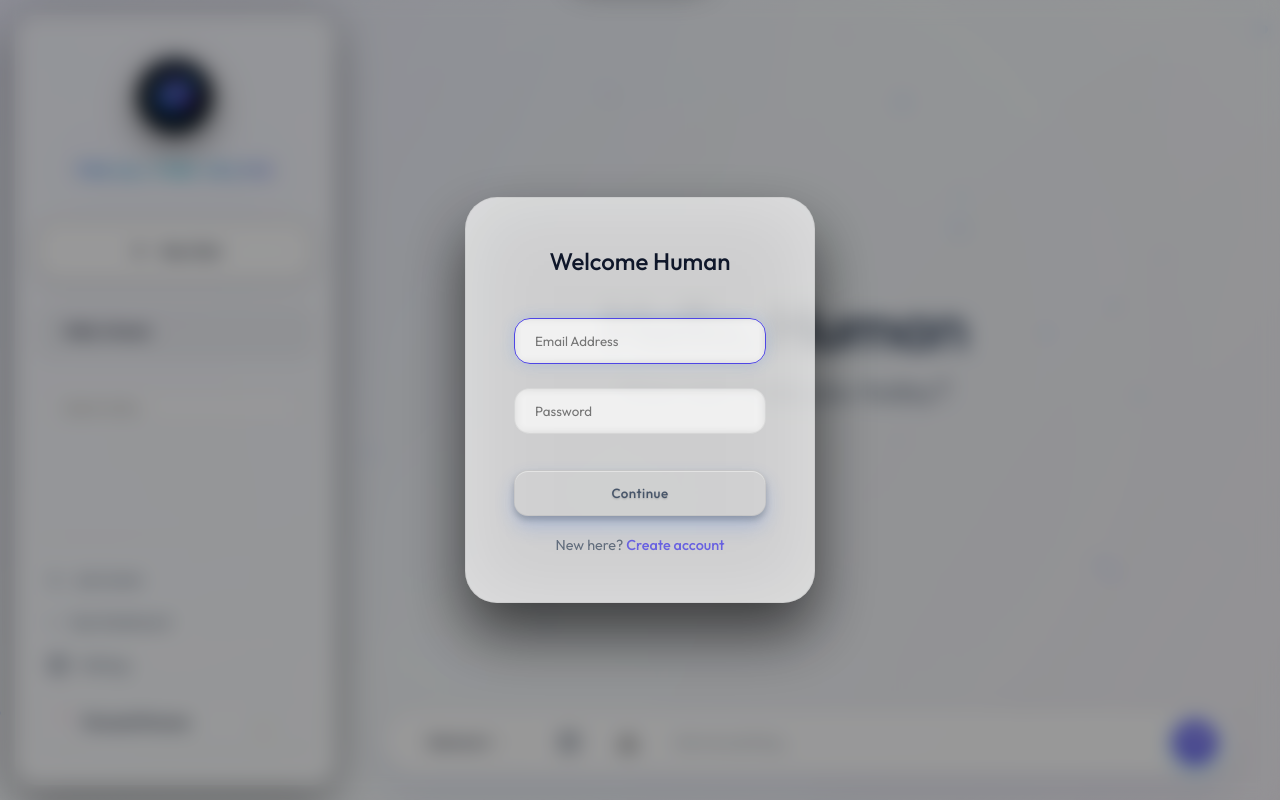
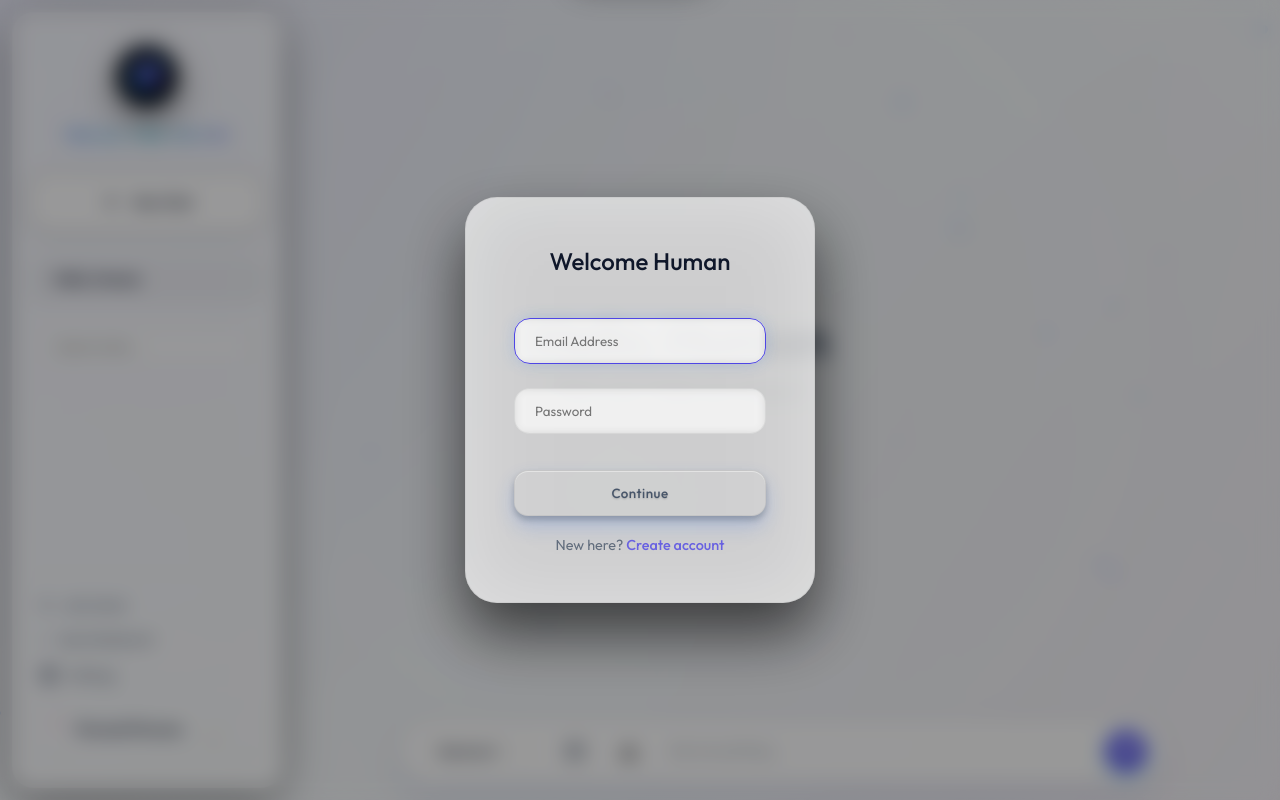
Before and after one commit to aniruddhakumarpaul/The-All-Time-Helper, a FastAPI app: page / in a window 1280 px wide. Run offline with FastAPI, Linux system fonts and the light colour scheme; some libraries are stand-ins or nearby versions.

Commit message:
Load compact density overrides from animations stylesheet

```diff
--- a/static/css/animations.css
+++ b/static/css/animations.css
@@ -1,3 +1,5 @@
+@import url('/static/css/compact_density.css?v=1');
+
 /* Premium Typing & Status Indicators for The All Time Helper */
 
 .typing-indicator {
```
